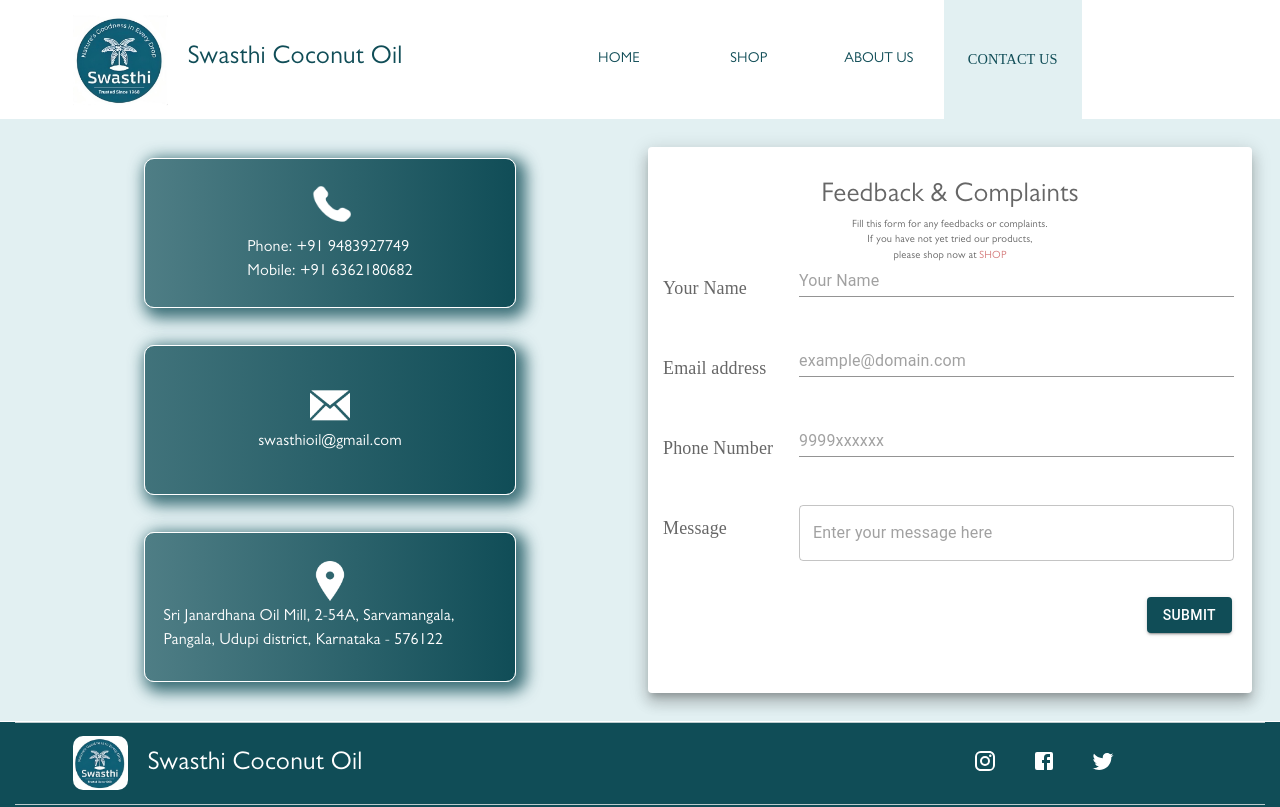
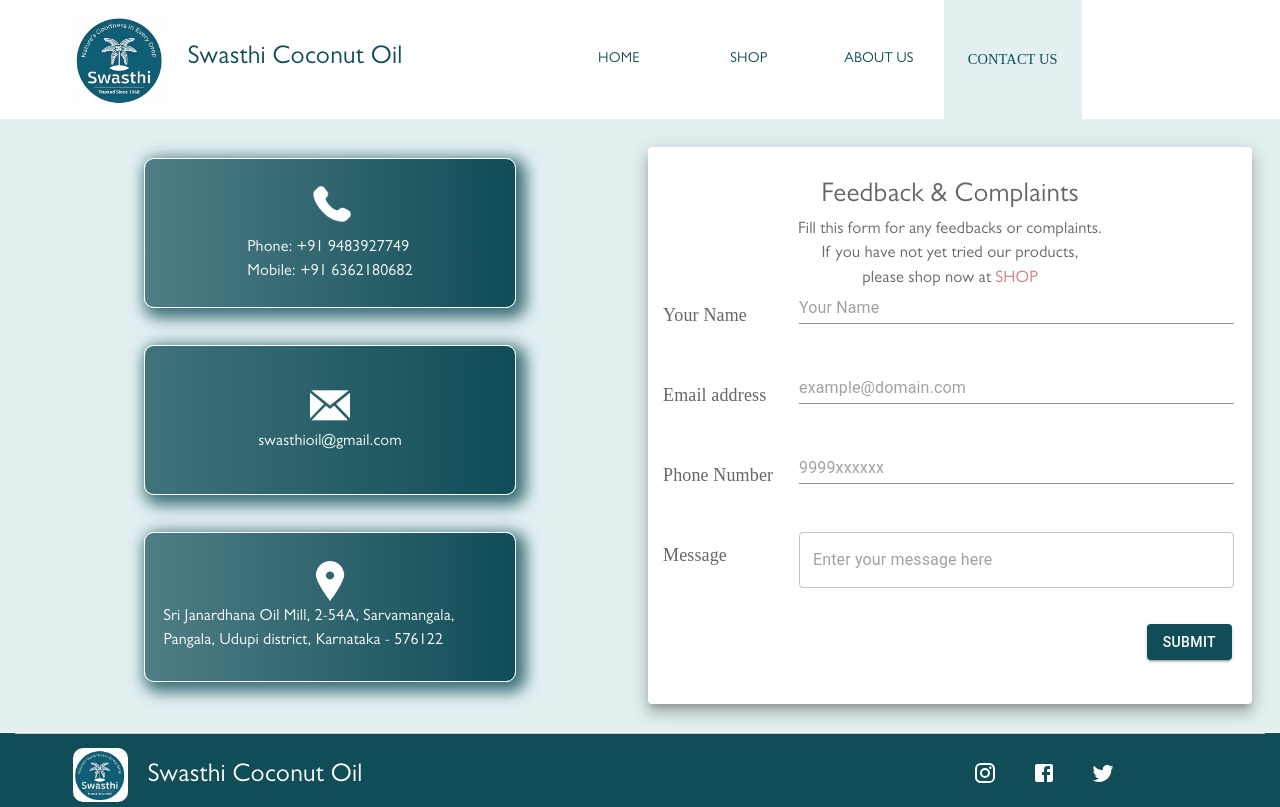
Before and after one commit to techdev-swasthioil/swasthioil-official-website, a React (Create React App) app: page /contact in a window 1280 px wide. Shown: the top 807 px of the page. Built offline with nearby package versions, Linux system fonts and the light colour scheme; a web font is replaced by a local one.

Commit message:
About us changes

```diff
--- a/src/pages/contact.scss
+++ b/src/pages/contact.scss
@@ -192,11 +192,14 @@
                         }
 
                         .text_content {
-                            font-size: 0.7em;
+                            font-size: 1.1em;
                             text-align: center;
                             font-family: GillSans;
-
-                            @media screen and (max-width: 575px) {
+                            @media screen and (max-width: 768px) {
+                                font-size: 1.0em;
+                                padding-bottom: 20px;
+                            }
+                            @media screen and (max-width: 576px) {
                                 font-size: 1.0em;
                                 padding-bottom: 20px;
                             }
```
